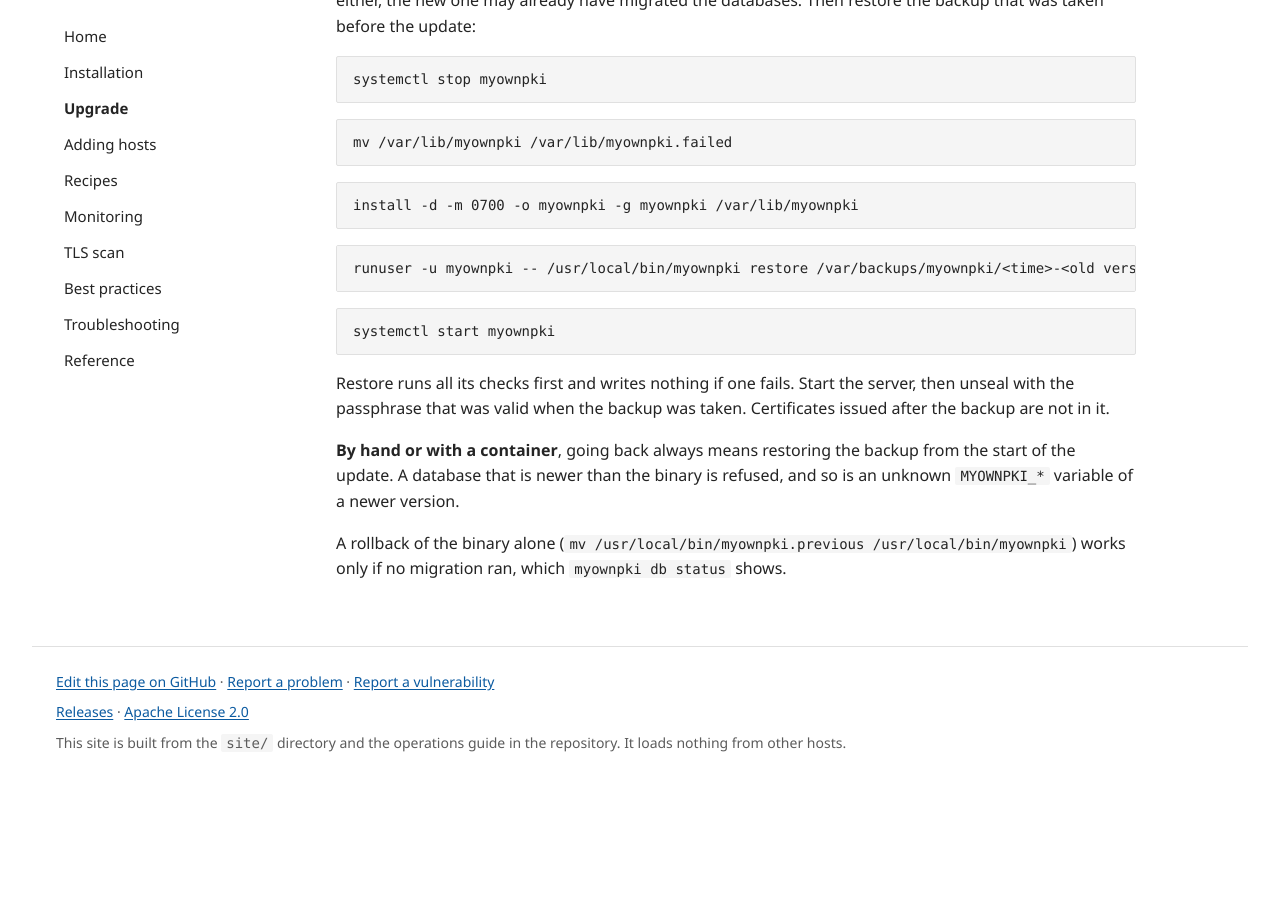
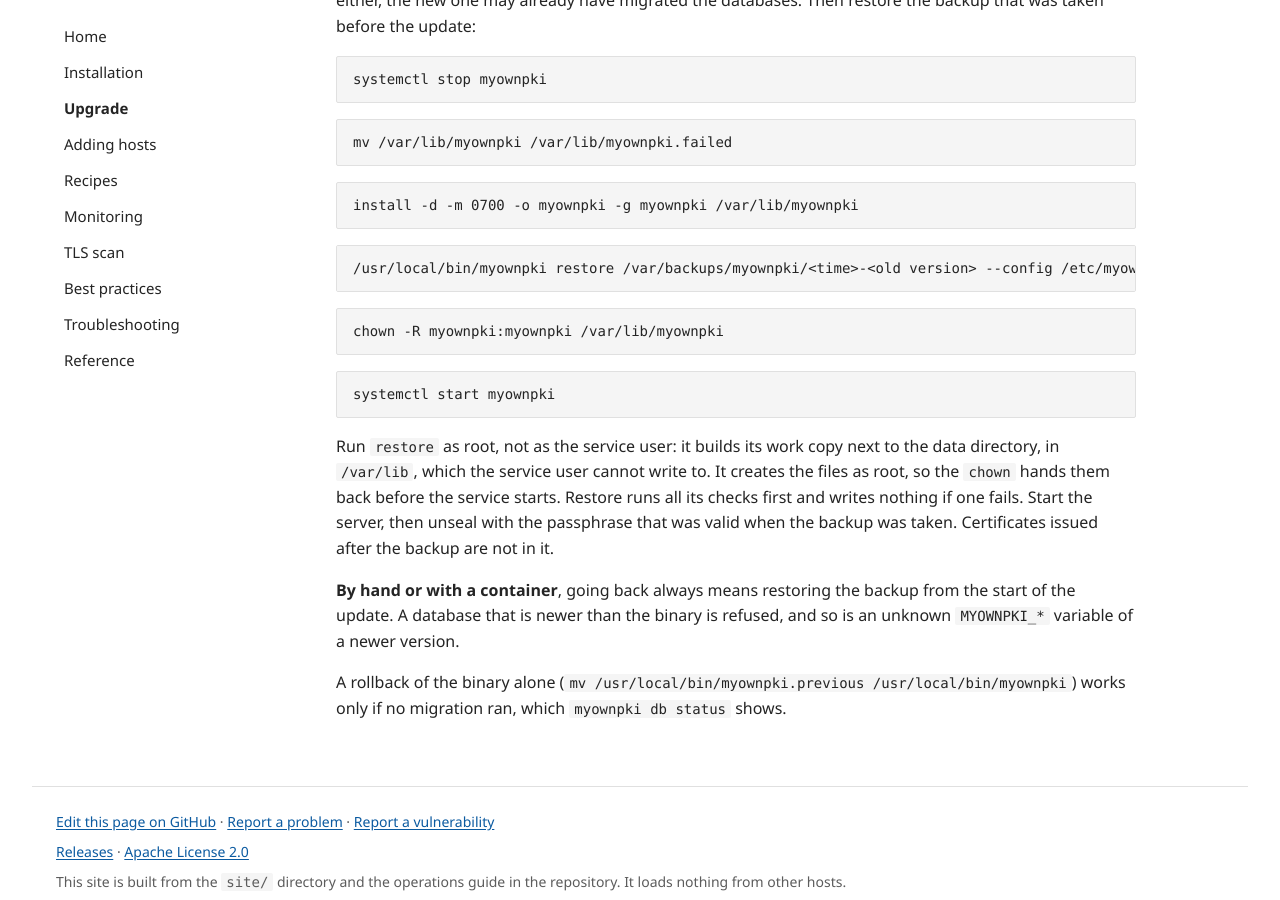
Before and after one commit to Der-Felix/MyOwnPKI, a Jekyll site: the page built from site/upgrade.md, in a window 1280 px wide and 900 px high, scrolled down 6187 px. Built offline with Jekyll 4.4.1, drawn with Linux system fonts in a browser that asks for light colours; before the commit the page ends 6989 px from its top, so only the background shows below that.

Commit message:
fix(deploy): restore as root and hand the data directory to the service user
- `myownpki restore` creates its work directory (os.MkdirTemp) in the parent of
  the data directory and renames it onto the data directory, so it needs write
  access to /var/lib, which the service user does not have.
- install.sh (failed update), site/upgrade.md, docs/OPERATIONS.md section 6 and
  site/cli.md now say: stop, move the old data directory away, create an empty
  one, run restore as root, chown -R to the service user, start.
- site/troubleshooting.md: new row for the permission-denied symptom.
- test/install/functions_test.sh: the rollback message has the chown and no
  runuser restore.
- CHANGELOG.md: Fixed entry under Unreleased.

Co-Authored-By: Claude Sonnet 5.5 <noreply@anthropic.com>

````diff
--- a/site/upgrade.md
+++ b/site/upgrade.md
@@ -206,14 +206,21 @@ install -d -m 0700 -o myownpki -g myownpki /var/lib/myownpki
 ```
 
 ```bash
-runuser -u myownpki -- /usr/local/bin/myownpki restore /var/backups/myownpki/<time>-<old version> --config /etc/myownpki/config.yaml --checkpoint-key <fingerprint>
+/usr/local/bin/myownpki restore /var/backups/myownpki/<time>-<old version> --config /etc/myownpki/config.yaml --checkpoint-key <fingerprint>
+```
+
+```bash
+chown -R myownpki:myownpki /var/lib/myownpki
 ```
 
 ```bash
 systemctl start myownpki
 ```
 
-Restore runs all its checks first and writes nothing if one fails. Start the server, then unseal with
+Run `restore` as root, not as the service user: it builds its work copy next to the data directory,
+in `/var/lib`, which the service user cannot write to. It creates the files as root, so the `chown`
+hands them back before the service starts. Restore runs all its checks first and writes nothing if
+one fails. Start the server, then unseal with
 the passphrase that was valid when the backup was taken. Certificates issued after the backup are not
 in it.
 
````
Also changed, not shown: docs/OPERATIONS.md (+15 -5 lines), site/cli.md (+1 -1 lines), site/troubleshooting.md (+1 -0 lines), CHANGELOG.md, 2 other files.
